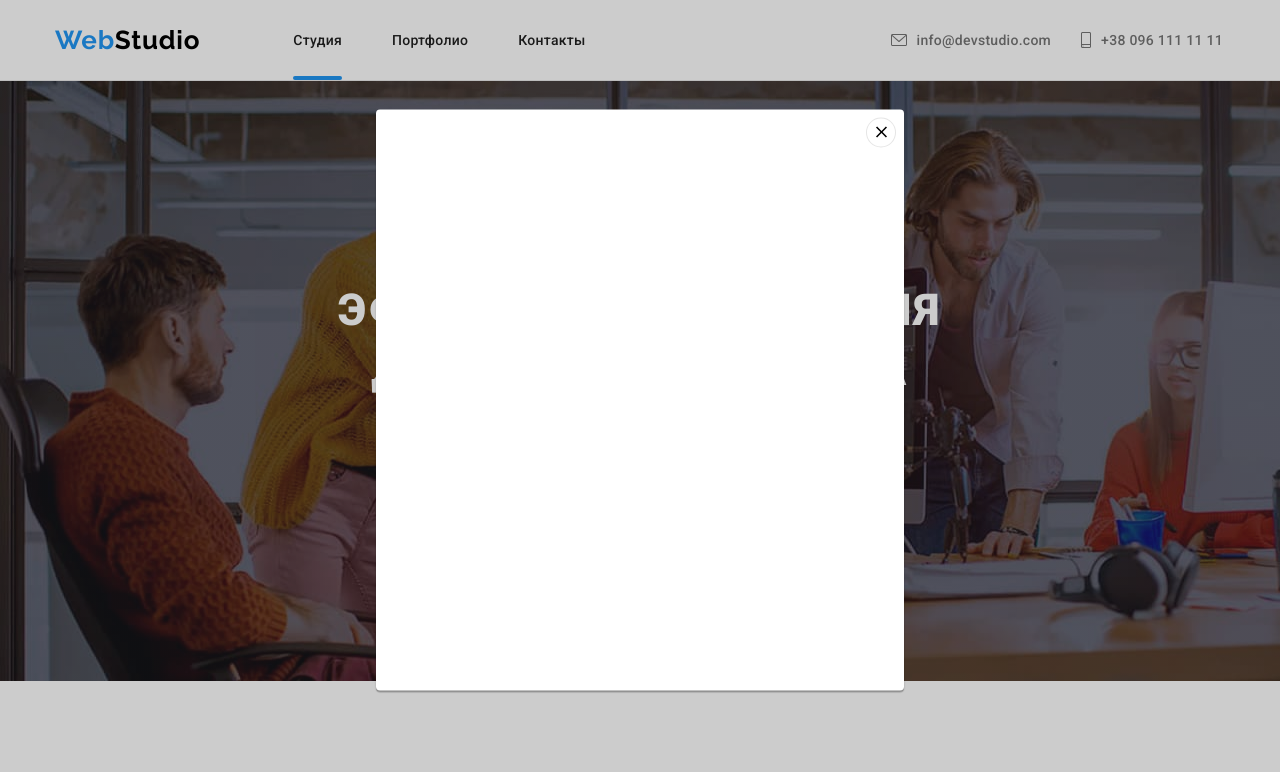
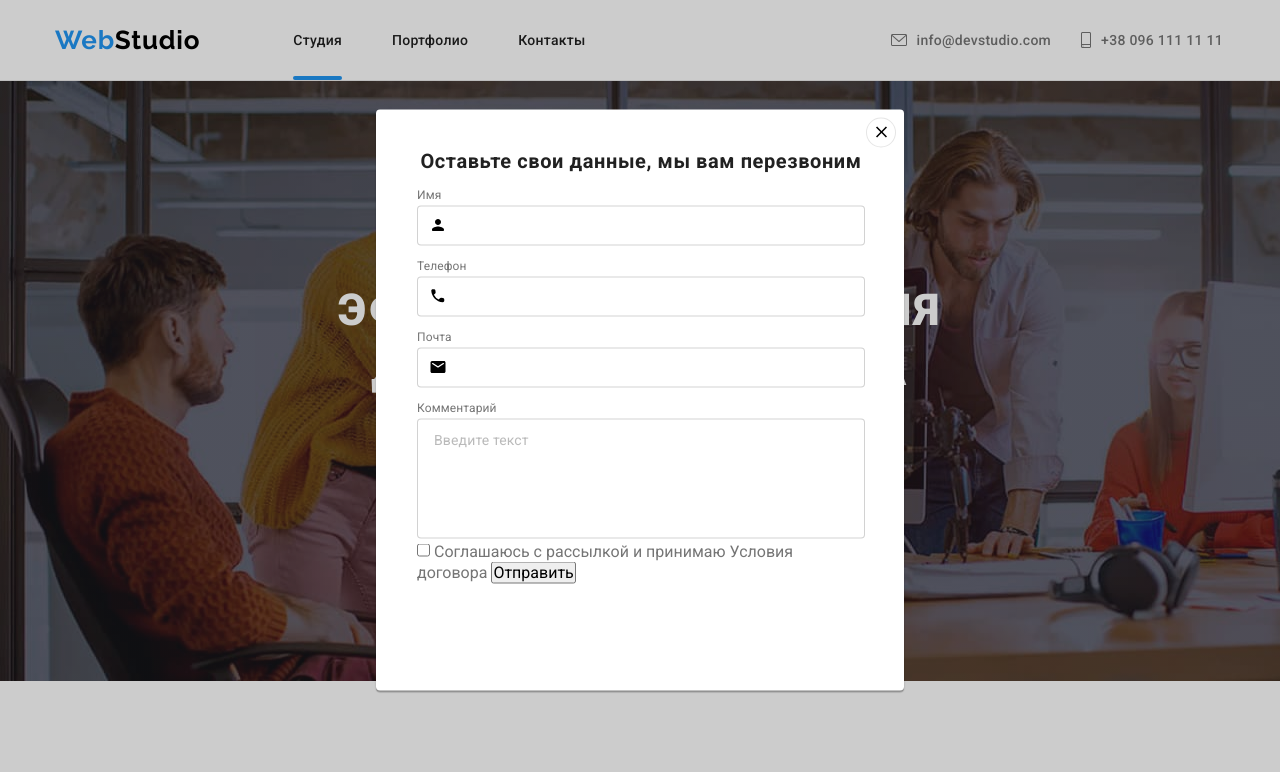
Before and after one commit to Neversmiles7/goit-markup-hw-06, a plain HTML site: page index.html in a window 1280 px wide. Both pictures are taken after a click on the button "Заказать услугу". Shown: the top 772 px of the page. Drawn offline with nearby package versions, Linux system fonts and the light colour scheme.

Commit message:
modal icons

```diff
--- a/css/styles.css
+++ b/css/styles.css
@@ -37,6 +37,16 @@ img {
 }
 
 button {
+  margin: 0;
+  padding: 0;
+}
+
+textarea {
+  resize: none;
+}
+
+input,
+label {
   margin: 0;
   padding: 0;
 }
@@ -270,11 +280,92 @@ button {
   transition: transform 250ms cubic-bezier(0.4, 0, 0.2, 1);
   width: 528px;
   height: 581px;
+  padding-left: 41px;
+  padding-right: 39px;
+  padding-top: 40px;
 
   background: #ffffff;
   box-shadow: 0px 1px 3px rgba(0, 0, 0, 0.12), 0px 1px 1px rgba(0, 0, 0, 0.14),
     0px 2px 1px rgba(0, 0, 0, 0.2);
   border-radius: 4px;
+}
+
+.modal-title {
+  margin-bottom: 12px;
+
+  font-size: 20px;
+  line-height: 1.15;
+  text-align: center;
+  letter-spacing: 0.03em;
+
+  color: #212121;
+}
+
+.form-field {
+  position: relative;
+}
+
+.modal-icon {
+  position: absolute;
+  top: 50%;
+  left: 12px;
+  transform: translateY(-20%);
+
+  cursor: pointer;
+}
+
+.form-label {
+  display: inline-block;
+  margin-bottom: 4px;
+
+  font-weight: 400;
+  font-size: 12px;
+  line-height: 1.166;
+  letter-spacing: 0.01em;
+  color: #757575;
+}
+
+.form-input {
+  width: 100%;
+  height: 40px;
+  margin-bottom: 10px;
+  padding-left: 42px;
+
+  border: 1px solid rgba(33, 33, 33, 0.2);
+  border-radius: 4px;
+
+  cursor: pointer;
+}
+
+.label-comment {
+  display: inline-block;
+  margin-bottom: 4px;
+
+  font-weight: 400;
+  font-size: 12px;
+  line-height: 1.166;
+  letter-spacing: 0.01em;
+  color: #757575;
+}
+
+.modal-comment {
+  width: 100%;
+  height: 120px;
+  padding: 12px 16px 12px 16px;
+
+  border: 1px solid rgba(33, 33, 33, 0.2);
+  border-radius: 4px;
+
+  cursor: pointer;
+}
+
+.modal-comment::placeholder {
+  font-weight: 400;
+  font-size: 14px;
+  line-height: 1.166;
+  letter-spacing: 0.01em;
+
+  color: rgba(117, 117, 117, 0.5);
 }
 
 .modal-close {
--- a/index.html
+++ b/index.html
@@ -68,6 +68,47 @@
           <h1 class="hero-title">Эффективные решения для вашего бизнеса</h1>
           <div class="backdrop is-hidden" data-modal>
             <div class="modal">
+              <h2 class="modal-title">
+                Оставьте свои данные, мы вам перезвоним
+              </h2>
+              <form class="form">
+                <div class="form-field">
+                  <label class="form-label" for="name">Имя</label>
+                  <input class="form-input" type="text" name="name" id="name" />
+                   <svg class="modal-icon" width="18" height="18">
+                    <use href="./images/svg/sprite.svg#person-modal"></use>
+                  </svg>
+                </div>
+                <div class="form-field">
+                  <label class="form-label" for="tel">Телефон</label>
+                  <input class="form-input" type="tel" name="tel" id="tel" />
+                   <svg class="modal-icon" width="18" height="18">
+                    <use href="./images/svg/sprite.svg#phone-modal"></use>
+                  </svg>
+                </div>
+                <div class="form-field">
+                  <label class="form-label" for="mail">Почта</label>
+                  <input class="form-input" type="email" name="mail" id="mail" />
+                  <svg class="modal-icon" width="18" height="18">
+                    <use href="./images/svg/sprite.svg#email-modal"></use>
+                  </svg>
+                </div>
+
+                <label class="label-comment" for="comment">Комментарий</label>
+                <textarea
+                  name="comment"
+                  id="comment"
+                  class="modal-comment"
+                  placeholder="Введите текст"
+                ></textarea>
+
+                <input class="input-license" type="checkbox" name="license" id="license" />
+                <label class="label-license" for="license"
+                  >Соглашаюсь с рассылкой и принимаю Условия договора
+                </label>
+
+                <button type="submit">Отправить</button>
+              </form>
               <button class="modal-close" type="button" data-modal-close>
                 <svg class="modal-close-icon" width="18" height="18">
                   <use href="./images/svg/sprite.svg#close-modal"></use>
```
